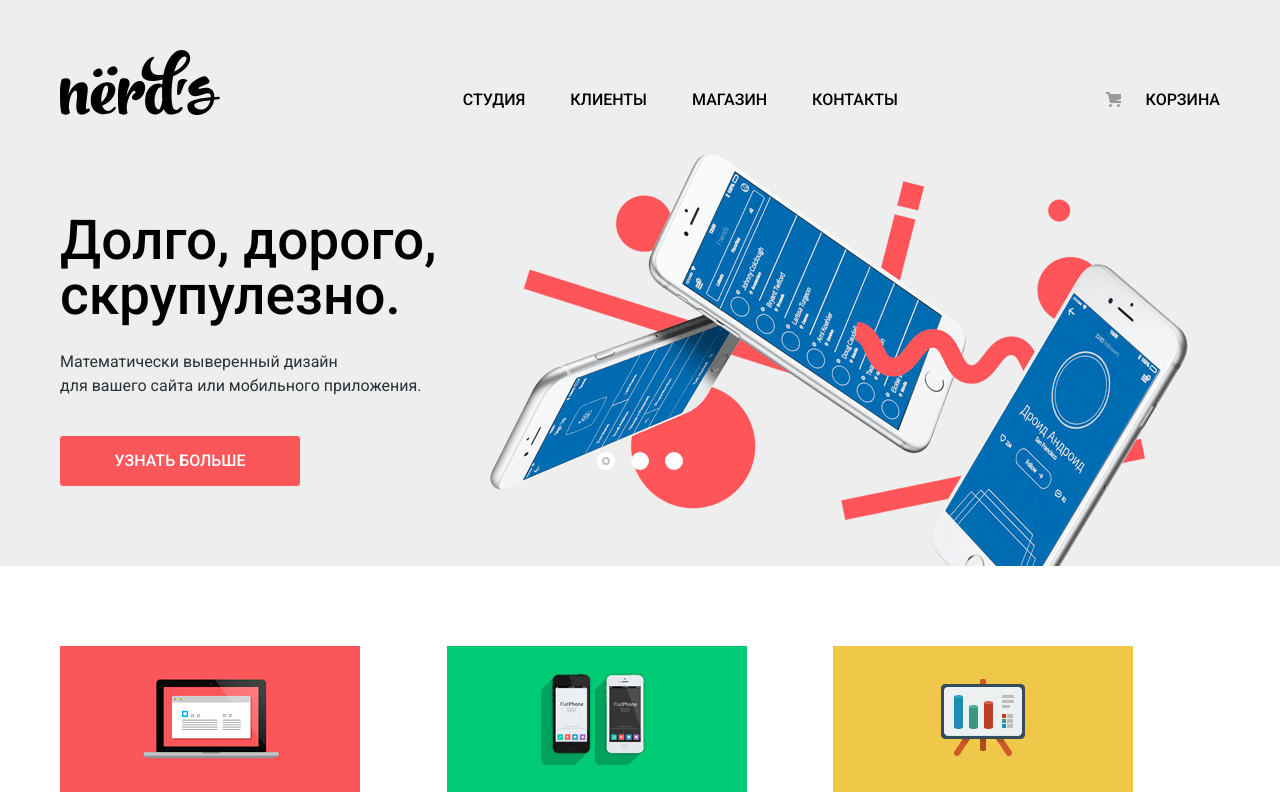
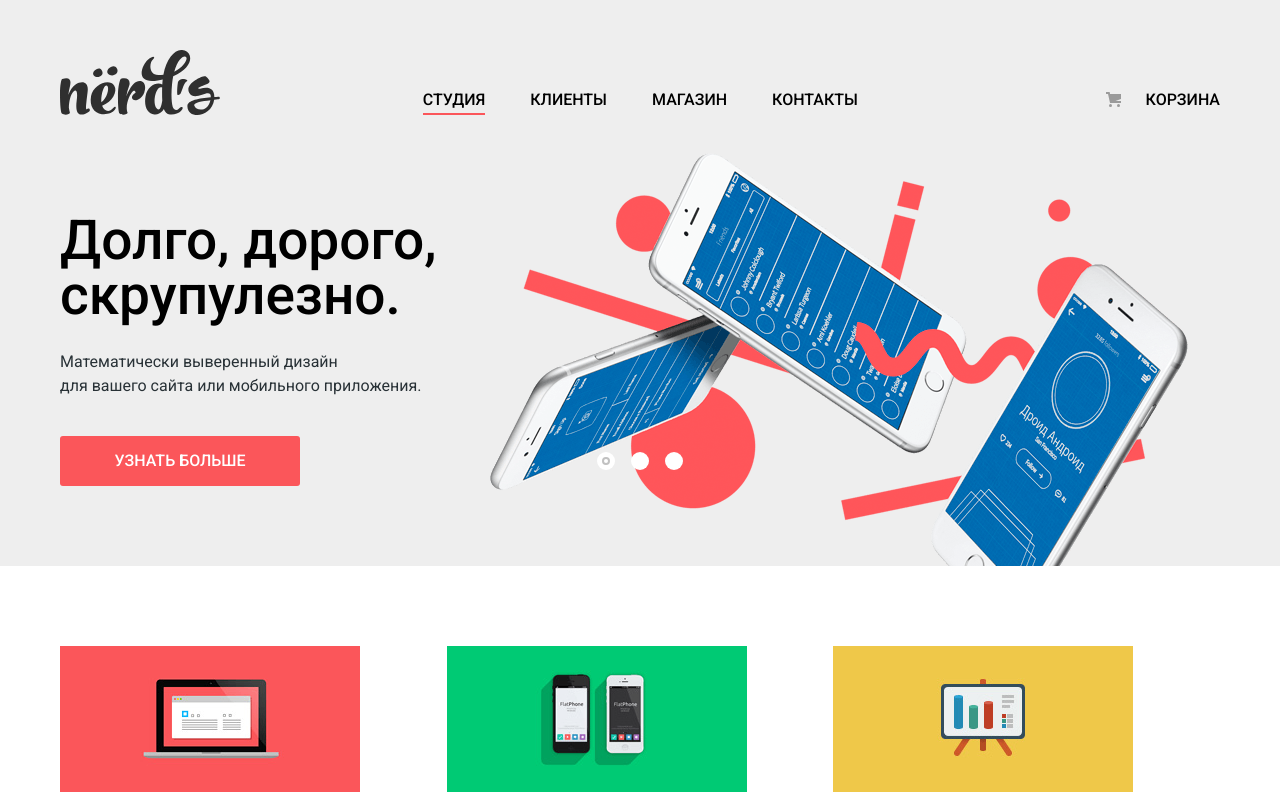
Before and after one commit to denikeev/nerds, a plain HTML site: page index.html in a window 1280 px wide. Both pictures are taken after a click on the link 140 px from the left and 82 px from the top of the page. Shown: the top 800 px of the page. Drawn offline with Linux system fonts and the light colour scheme.

Commit message:
Достилизовал некоторые сотояния лого и меню

```diff
--- a/index.html
+++ b/index.html
@@ -13,7 +13,7 @@
         <nav class="main-navigation">
           <a class="main-header-logo" href="#"><img src="img/index-logo.svg" width="160" height="65" alt="Логотип дизайн-студии «Nerds»"></a>
           <ul class="site-navigation">
-            <li><a href="#">Студия</a></li>
+            <li class="site-navigation-current"><a>Студия</a></li>
             <li><a href="#">Клиенты</a></li>
             <li><a href="catalog.html">Магазин</a></li>
             <li><a href="#">Контакты</a></li>
--- a/style.css
+++ b/style.css
@@ -135,47 +135,6 @@ input[type="radio"].visually-hidden {
   background-color: #d5d5d5;
 }
 
-
-
-/* .filter-input:disabled + label,
-.filter-input:disabled:hover + label::before {
-  cursor: default;
-  opacity: 0.3;
-} */
-
-
-
-/* .login-checkbox input[type="checkbox"]:focus + .checkbox-indicator {
-  border-color: #663d15;
-  outline: thin dotted;
-  outline: 5px auto -webkit-focus-ring-color;
-
-  .filter-input-checkbox:not(:checked) + label::before {
-  content: "";
-  position: absolute;
-  top: -1px;
-  left: -35px;
-
-  width: 19px;
-  height: 19px;
-
-  background-color:#ffffff;
-  border: 2px solid #000000;
-  border-radius: 2px;
-  opacity: 0.4;
-
-
-.filter-option input[type="checkbox"]:focus + label,
-.filter-option input[type="checkbox"]:focus + label::before {
-  opacity: 1;
-}
-
-
-
-}
-
-} */
-
 /* Стили */
 .main-header {
   /* margin-bottom: 1px; */
@@ -195,8 +154,16 @@ input[type="radio"].visually-hidden {
 .main-header-logo {
   width: 160px;
   height: 65px;
-  margin-right: 200px;
+  margin-right: 120px;
+}
 
+.main-header-logo:hover,
+.main-header-logo:focus {
+  opacity: 0.8;
+}
+
+.main-header-logo:active {
+  opacity: 0.3;
 }
 
 .site-navigation {
@@ -218,9 +185,37 @@ input[type="radio"].visually-hidden {
   max-width: 160px;
 }
 
-.main-navigation a {
+.site-navigation a,
+.user-navigation a {
   text-transform: uppercase;
   color: #000000;
+}
+
+.site-navigation-current {
+  position: relative;
+}
+
+.site-navigation-current::after {
+  content: "";
+  position: absolute;
+
+  bottom: 0;
+  left: 0;
+
+  width: 100%;
+  height: 2px;
+
+  background-color: #fb565a;
+}
+
+.site-navigation-current:hover a:not([href]),
+.site-navigation-current:focus a:not([href]) {
+  color: #000000;
+  cursor: default;
+}
+
+.site-navigation-current a:active {
+  opacity: 1;
 }
 
 .cart-link {
@@ -691,6 +686,7 @@ input[type="radio"].visually-hidden {
 
 .social-text span {
   line-height: 22px;
+  color: #444444;
 }
 
 .modal {
```
Also changed, not shown: catalog.html (+1 -1 lines).
